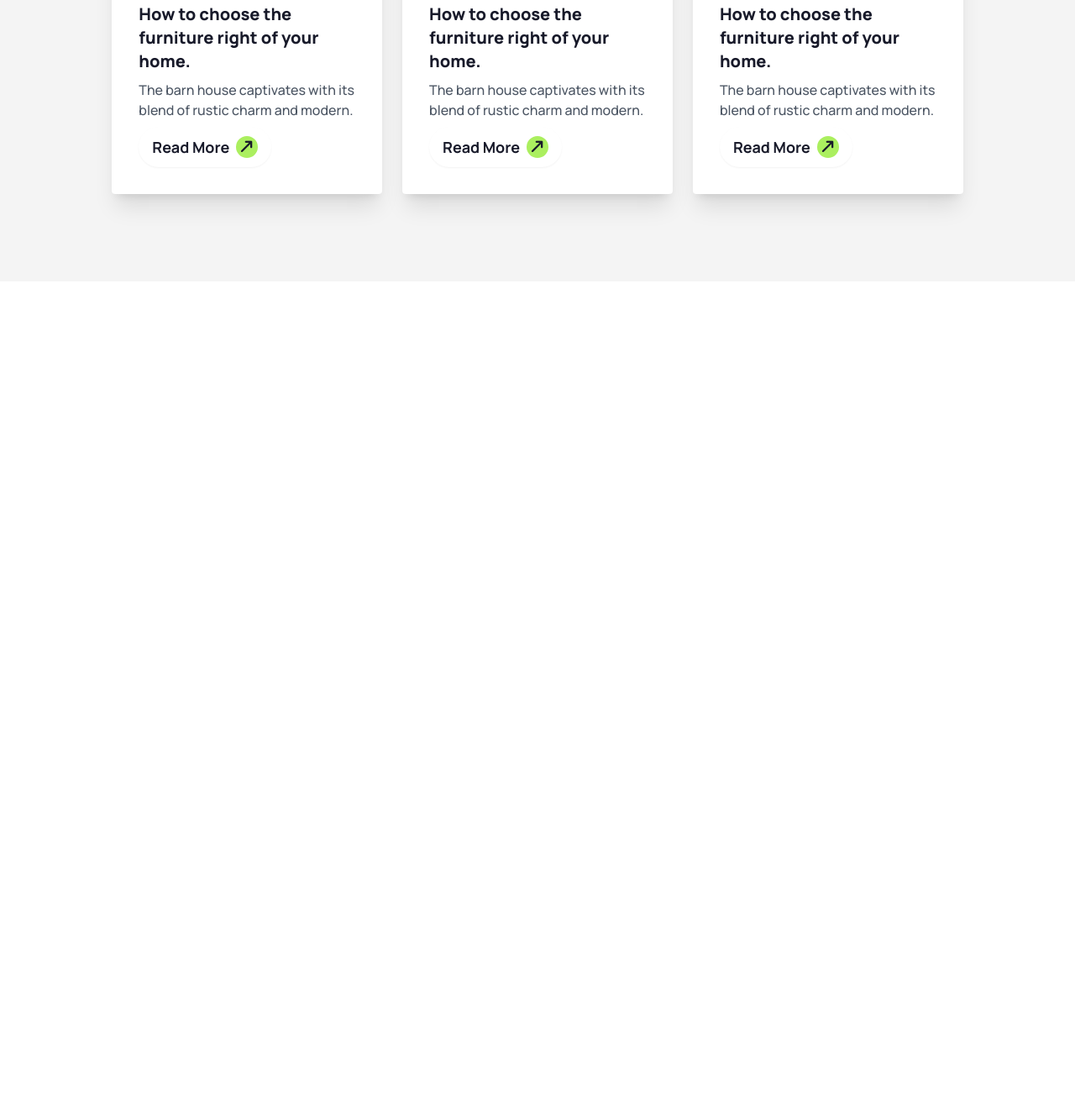
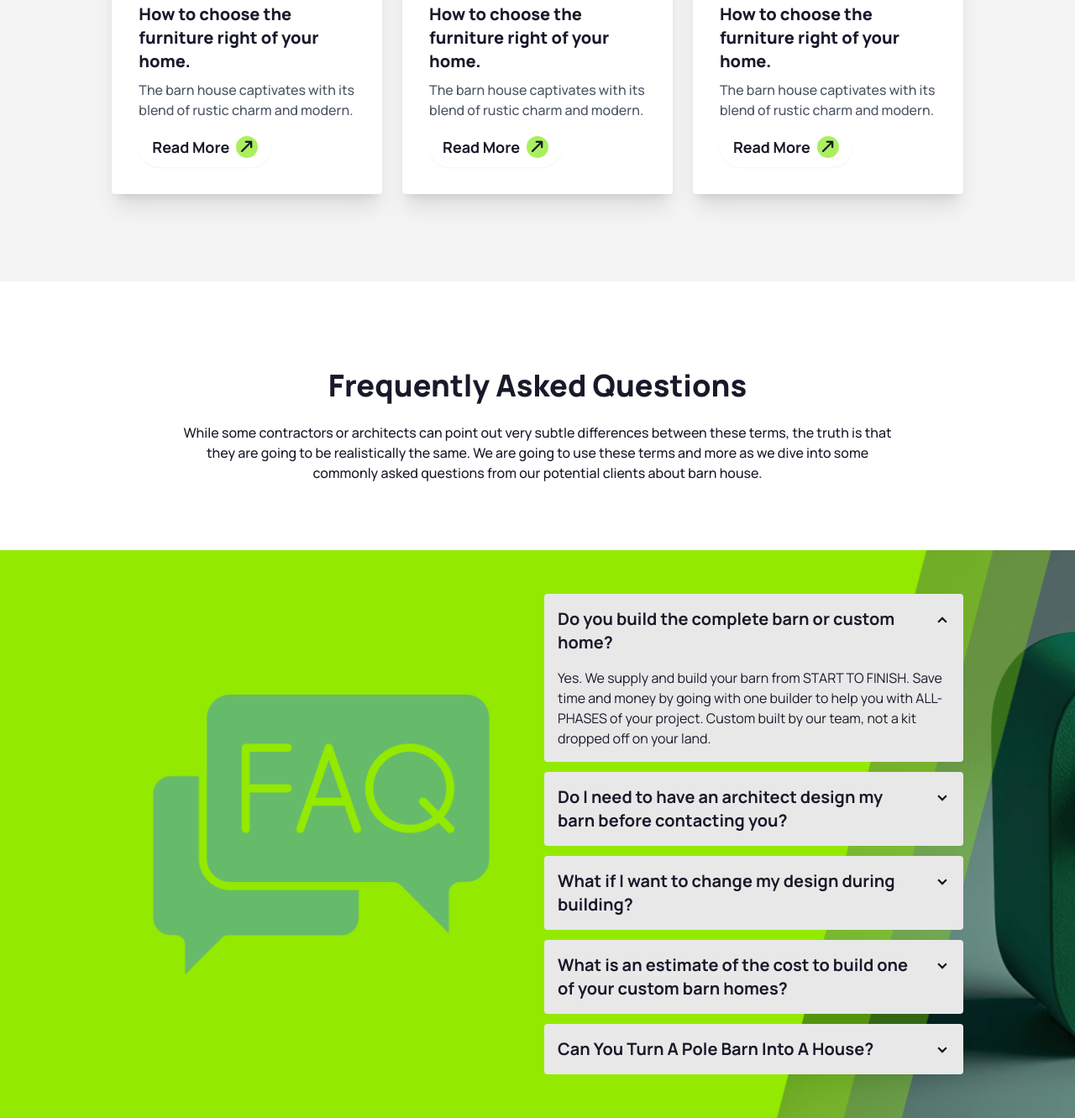
Before and after one commit to blAkh3Art/ph-b10-a3, a plain HTML site: page index.html in a window 1280 px wide. Shown: the part 4089-5420 px from the top of the page at 84% size. Before the commit the page ends 4424 px from the top, so only its background shows below. Drawn offline with nearby package versions, Linux system fonts and the light colour scheme.

Commit message:
Unique Section for challenge part 02 Done
Frequently used question section using accordion (DaisyUI)

```diff
--- a/index.html
+++ b/index.html
@@ -135,7 +135,7 @@
     >
       <div class="">
         <img
-          class="absolute hidden lg:flex -top-4 -left-14"
+          class="absolute hidden lg:flex -top-10 -left-0"
           src="assets/Vector.png"alt=""/>
         <a href="#" class="btn rounded-full bg-white mt-4"
           ><i class="fa-solid fa-arrow-right-long"></i> About Us</a
@@ -473,11 +473,70 @@
              </div>
            </div>
          </div>
-
       </div>
-
      </section>
      <!-- End of Article and News Section -->
+
+     <!-- Unique Section: Frequently Asked Any Questions -->
+            <!-- FAQs text -->
+            <div class="text-center w-4/6 mx-auto py-20">
+              <h2 class="font-black text-3xl md:text-4xl my-6">
+                Frequently Asked Questions
+              </h2>
+              <p class="text-base font-medium">
+                While some contractors or architects can point out very subtle differences between these terms, the truth is that they are going to be realistically the same. We are going to use these terms and more as we dive into some commonly asked questions from our potential clients about barn house.
+              </p>
+            </div>
+     <section class="bg-[url('assets/faq.png')] bg-cover">
+     <div class="w-11/12 md:max-w-screen-xl mx-auto lg:px-20 py-10">
+      <!-- Faq image and question -->
+      <div class="grid grid-cols-1 gap-4 items-center lg:grid-cols-2">
+        <!-- Faq image -->
+        <div >
+          <img  src="assets/faq-icon.png" alt="">
+         </div>
+        <!-- Faq Question list -->
+        <div>
+          <div class="collapse collapse-arrow bg-base-200 my-3">
+            <input type="radio" name="my-accordion-3" checked="checked" />
+            <div class="collapse-title text-xl font-bold">Do you build the complete barn or custom home?</div>
+            <div class="collapse-content">
+              <p>Yes. We supply and build your barn from START TO FINISH. Save time and money by going with one builder to help you with ALL-PHASES of your project. Custom built by our team, not a kit dropped off on your land.</p>
+            </div>
+          </div>
+          <div class="collapse collapse-arrow bg-base-200 my-3">
+            <input type="radio" name="my-accordion-3" />
+            <div class="collapse-title text-xl font-bold">Do I need to have an architect design my barn before contacting you?</div>
+            <div class="collapse-content">
+              <p>No. But if you would like to bring us blueprints already drawn up from an architect, we will be happy to go over the plan with you and make any modifications that may be necessary to turn your plans into a barn style building or custom home. We involve you in the entire design of the home while giving you the option to design your own floor plan. All of our barns are built with a custom layout of the client's design.</p>
+            </div>
+          </div>
+          <div class="collapse collapse-arrow bg-base-200 my-3">
+            <input type="radio" name="my-accordion-3" />
+            <div class="collapse-title text-xl font-bold">What if I want to change my design during building?</div>
+            <div class="collapse-content">
+              <p>We understand that sometimes as the building process begins, unforeseen modifications or changes to the plan may need to be made or you'd like to alter the original design. We do our best to accomodate any design changes as long as we are not too far into the project and it would not put a delay in our build schedule.</p>
+            </div>
+          </div>
+          <div class="collapse collapse-arrow bg-base-200 my-3">
+            <input type="radio" name="my-accordion-3" />
+            <div class="collapse-title text-xl font-bold">What is an estimate of the cost to build one of your custom barn homes?</div>
+            <div class="collapse-content">
+              <p>We can not give basic prices for our barn homes because they are custom homes and with each style is a different cost. Barns and Buildings customize size and detail, and we can build any structure, any size, with any finishes. To have a rough idea of cost our barn homes start at $138/sqft, $55/sqft for barns, and $45/sqft for a shell. There is additional charges per sqft for lean-to's, lofts, vaulted areas, electric, plumbing or additional concrete that can add an additional $95-$98 a sq ft, that includes the full insulated shell plus electric, plumbing, HVAC, 40 year metal roofing, rustic wood flooring, our signature poplar T&G interior finish with your custom floor plan.</p>
+            </div>
+          </div>
+          <div class="collapse collapse-arrow bg-base-200 my-3">
+            <input type="radio" name="my-accordion-3" />
+            <div class="collapse-title text-xl font-bold">Can You Turn A Pole Barn Into A House?</div>
+            <div class="collapse-content">
+              <p>Yes! However, it is usually better to start from scratch. You will spend around the same amount of money converting an already-built pole barn into a home because a home needs extra/different elements. If you like specific pole barn styles, we recommend showing them to your builder to copy or take a few pieces from the pole barn and use them in your new pole barn house. </p>
+            </div>
+          </div>
+        </div>
+      </div>
+    </div>
+  </section>
+  <!-- End of Unique Section for challenge part 02 -->
 
     </main>
 
```
Also changed, not shown: assets/faq-icon.png (added), assets/faq.png (added).
